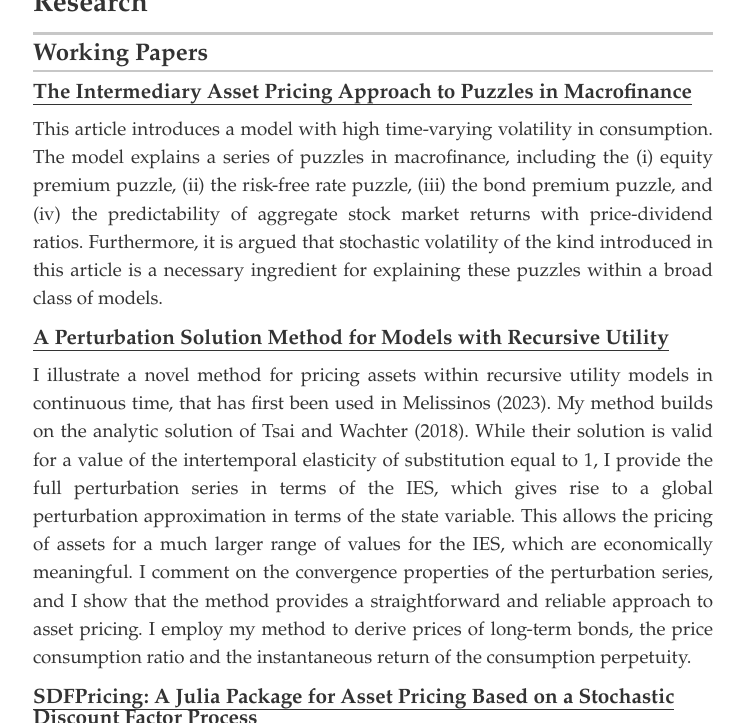
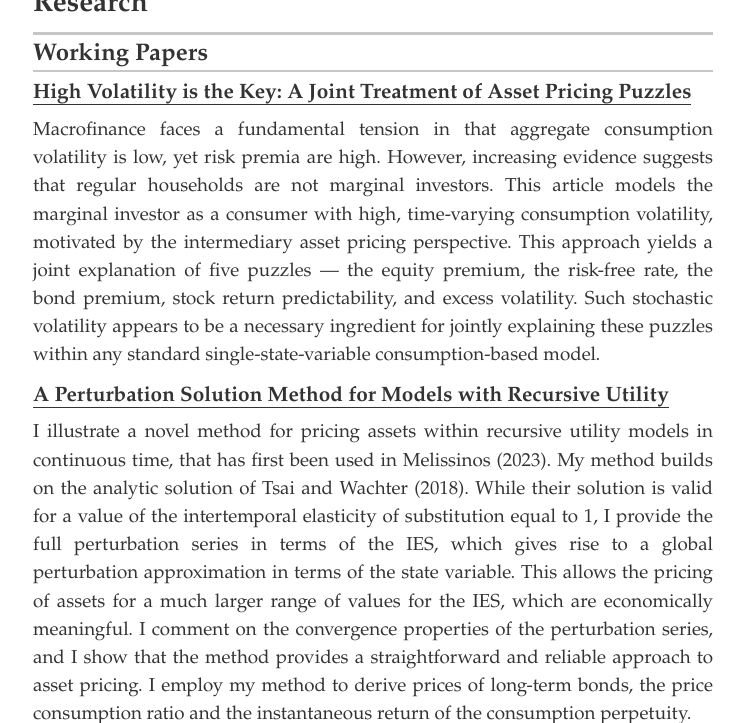
Before and after one commit to errikos-melissinos/errikos-melissinos.github.io, a Jekyll site: the page built from index.html, in a window 1280 px wide and 900 px high, scrolled down 441 px, cut to the strip 177-900 px from the top of the window. Shown: the whole strip, without its empty margins (267-1011 px from the left). Built offline with Jekyll 4.4.1, drawn with Linux system fonts in a browser that asks for light colours.

Commit message:
Update first project to High Volatility is the Key paper with new PDF
Co-Authored-By: Claude Sonnet 4.6 <noreply@anthropic.com>

```diff
--- a/_data/projects.yml
+++ b/_data/projects.yml
@@ -1,14 +1,9 @@
 # Projects
 # uncomment the urls if you wish to display them, and add your own URL
 
-# Real Term Premia in Consumption-Based Models
-- project: The Intermediary Asset Pricing Approach to Puzzles in Macrofinance
-  # url: https://www.dropbox.com/s/fz4hu42ir5dqhif/The%20Challenge%20of%20Real%20Interest%20Rates%20to%20Consumption-Based%20Models.pdf?dl=0
-  # url: https://www.dropbox.com/sh/34s9h40je9pff5r/AACRUgleldxkDaDC2eVtMNYsa?dl=0
-  # url: https://www.dropbox.com/scl/fi/soofvyqh1s7j6swb49c3s/Real-Term-Premia-in-Consumption-Based-Models.pdf?rlkey=wxv3lvv76e19hvwyqzwwm5dap&dl=0
-  url: /pdfs/The_Intermediary_Asset_Pricing_Approach_to_Puzzles_in_Macrofinance.pdf
-  # description: I investigate the ability of consumption-based models to explain the positive time- varying term premia observed in the data. The long-run risk and rare disasters models typically fail by producing small and negative term premia. The habit model appears to be quite successful, but it generates heteroskedastic real interest rates, which are not supported by empirical evidence. Generally, my findings suggest that substantial and positive term premia require counter-cyclical real interest rates and a direct relationship between the stochastic discount factor and the state variable of the economy. My analysis considers models with both time-separable and recursive utility. For the latter, I present a perturbation solution method that facilitates the computation of the price of long-term bonds, while allowing for a wide range of values for the intertemporal elasticity of substitution parameter.
-  description: This article introduces a model with high time-varying volatility in consumption. The model explains a series of puzzles in macrofinance, including the (i) equity premium puzzle, (ii) the risk-free rate puzzle, (iii) the bond premium puzzle, and (iv) the predictability of aggregate stock market returns with price-dividend ratios. Furthermore, it is argued that stochastic volatility of the kind introduced in this article is a necessary ingredient for explaining these puzzles within a broad class of models.
+- project: "High Volatility is the Key: A Joint Treatment of Asset Pricing Puzzles"
+  url: /pdfs/High_Volatility_is_the_Key_A_Joint_Treatment_of_Asset_Pricing_Puzzles.pdf
+  description: Macrofinance faces a fundamental tension in that aggregate consumption volatility is low, yet risk premia are high. However, increasing evidence suggests that regular households are not marginal investors. This article models the marginal investor as a consumer with high, time-varying consumption volatility, motivated by the intermediary asset pricing perspective. This approach yields a joint explanation of five puzzles — the equity premium, the risk-free rate, the bond premium, stock return predictability, and excess volatility. Such stochastic volatility appears to be a necessary ingredient for jointly explaining these puzzles within any standard single-state-variable consumption-based model.
 
 # A Perturbation Solution Method for Models with Recursive Utility
 - project: A Perturbation Solution Method for Models with Recursive Utility
```
Also changed, not shown: 1 other file.
